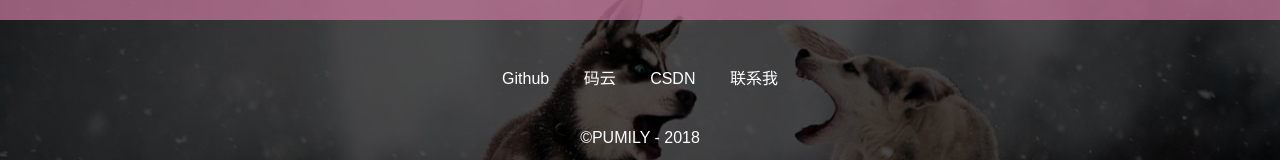
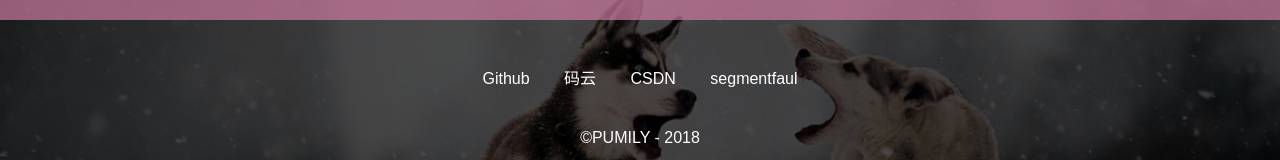
Before and after one commit to Pumily/blockBlog, a plain HTML site: page index.html in a window 1280 px wide. Shown: the part 3718-3878 px from the top of the page. Drawn offline with Linux system fonts and the light colour scheme.

Commit message:
更改站名，添加链接点

```diff
--- a/index.html
+++ b/index.html
@@ -2,7 +2,7 @@
 <html>
 
 <head>
-    <title>林昌的个人博客</title>
+    <title>林昌的简陋小栈</title>
     <meta charset="utf-8">
     <meta name="viewport" content="width=device-width, initial-scale=1.0, minimum-scale=1.0, maximum-scale=1.0, user-scalable=no" />
     <link rel="stylesheet" href="./static/css/reset.css">
@@ -133,7 +133,7 @@
                     <li><a href="https://github.com/Pumily" target="view_window">Github</a></li>
                     <li><a href="https://gitee.com/pumily/" target="view_window">码云</a></li>
                     <li><a href="https://blog.csdn.net/qq_41348754" target="view_window">CSDN</a></li>
-                    <li><a target="view_window">联系我</a></li>
+                    <li><a href="https://segmentfault.com/u/pumily" target="view_window">segmentfaul</a></li>
                 </ul>
             </div>
             <div class="copy">
```
Also changed, not shown: article.html (+1 -1 lines), articles/article1.html (+1 -1 lines), articles/article2.html (+1 -1 lines), articles/projects.html (+2 -2 lines).
